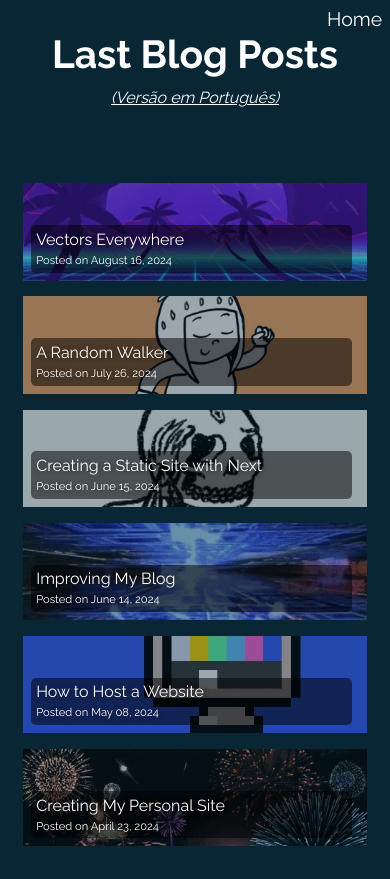
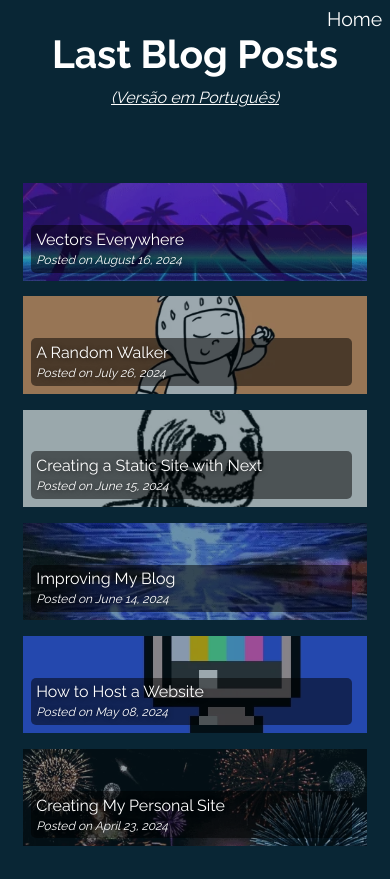
Before and after one commit to JhonattasFerreira/my-site, a Next.js app: page /blog/en in a window 390 px wide. Built offline with nearby package versions, Linux system fonts and the light colour scheme.

Commit message:
feat: increase font size of mobile on listing

```diff
--- a/components/ListingPost/index.js
+++ b/components/ListingPost/index.js
@@ -46,9 +46,11 @@ const ListingBlogPosts = ({ posts, language }) => {
             <img src={post.gif} alt={post.altTextGif} className={styles.gif} />
             <div className={styles.articleContent}>
               <p className={styles.articleTitleText}>{post.title}</p>
-              <time dateTime={post.date} className={styles.articleDate}>
-                {formatDate(post.date, language)}
-              </time>
+              <em>
+                <time dateTime={post.date} className={styles.articleDate}>
+                  {formatDate(post.date, language)}
+                </time>
+              </em>
             </div>
           </Link>
         </article>
--- a/components/ListingPost/listing.module.css
+++ b/components/ListingPost/listing.module.css
@@ -59,7 +59,7 @@
 }
 
 .articleDate {
-  font-size: 0.7rem;
+  font-size: 0.75rem;
   margin: 0;
 }
 
```
